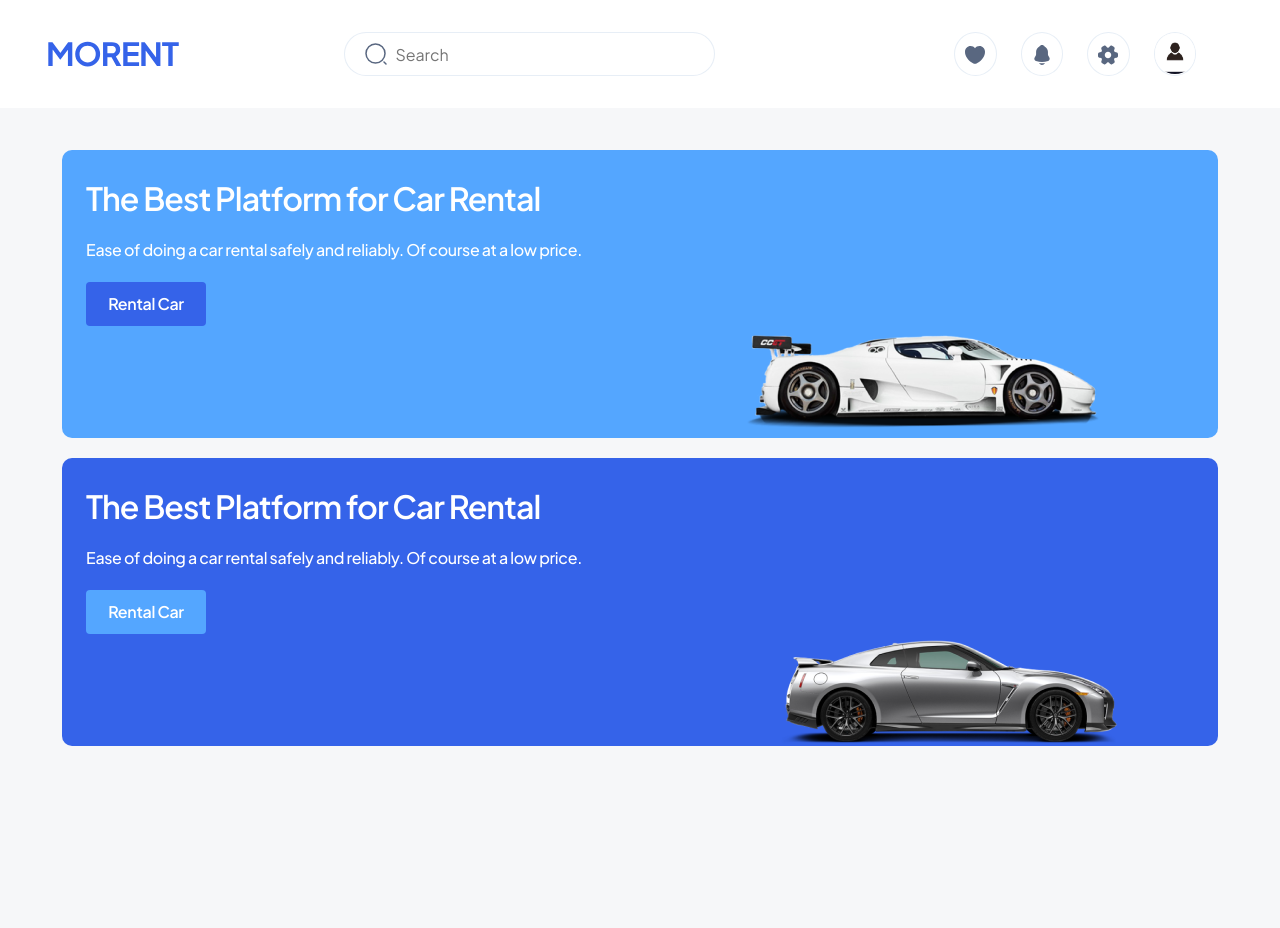
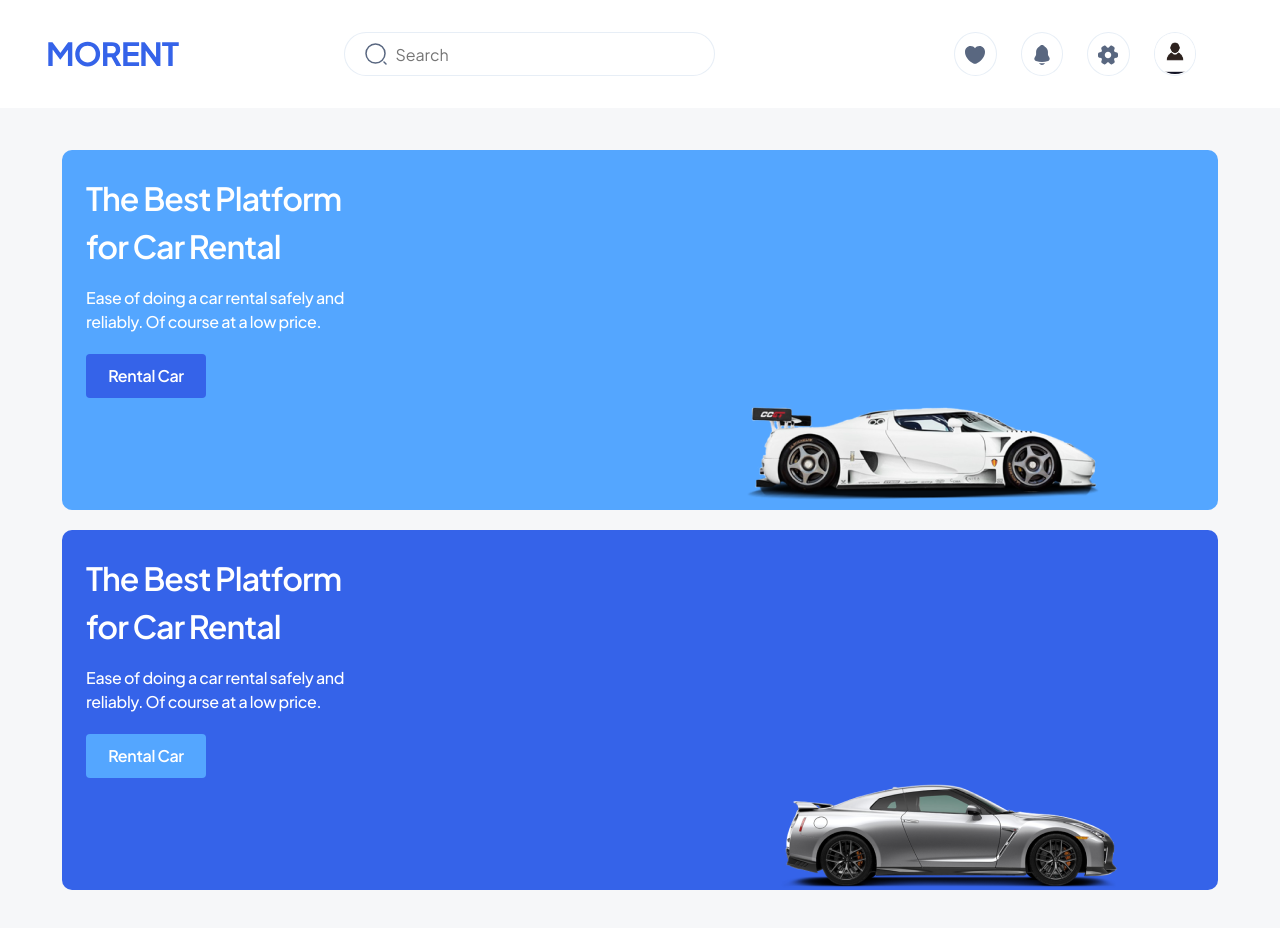
Before and after one commit to syedmuneeburrehmanhashmi/car-rent, an Angular app: page / in a window 1280 px wide. Shown: the top 928 px of the page. Before the commit the page ends 800 px from the top, so only its background shows below. Built offline with nearby package versions, Linux system fonts and the light colour scheme.

Commit message:
minor UI fix

```diff
--- a/src/shared/info-banner/info-banner.component.scss
+++ b/src/shared/info-banner/info-banner.component.scss
@@ -24,8 +24,8 @@
     flex-direction: column;
     align-items: flex-start;
     gap: 1.25rem;
-    margin: 1.5rem 22.5rem 7rem 1.5rem;
-    z-index: 1;
+    margin: 1.5rem 2.5rem 7rem 1.5rem;
+    max-width: 17rem;
 
     .title-container {
         display: flex;
```
